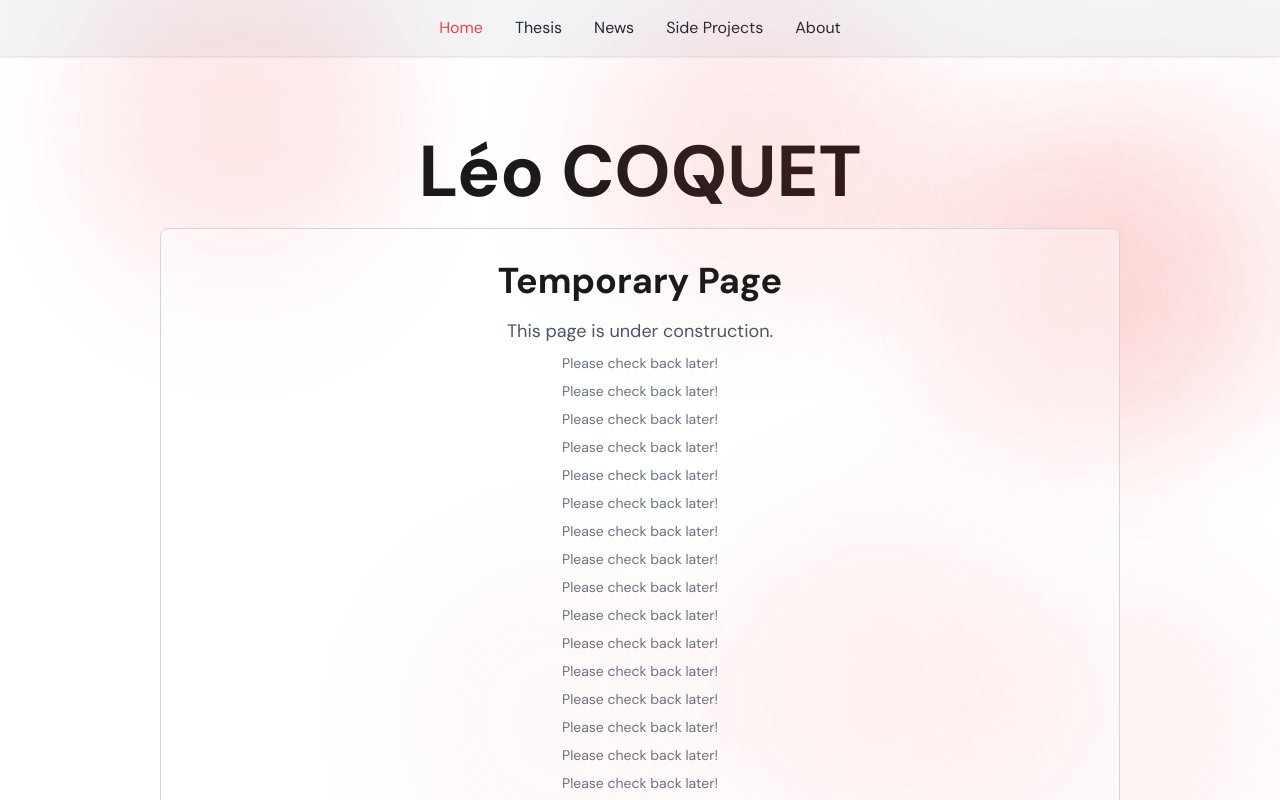
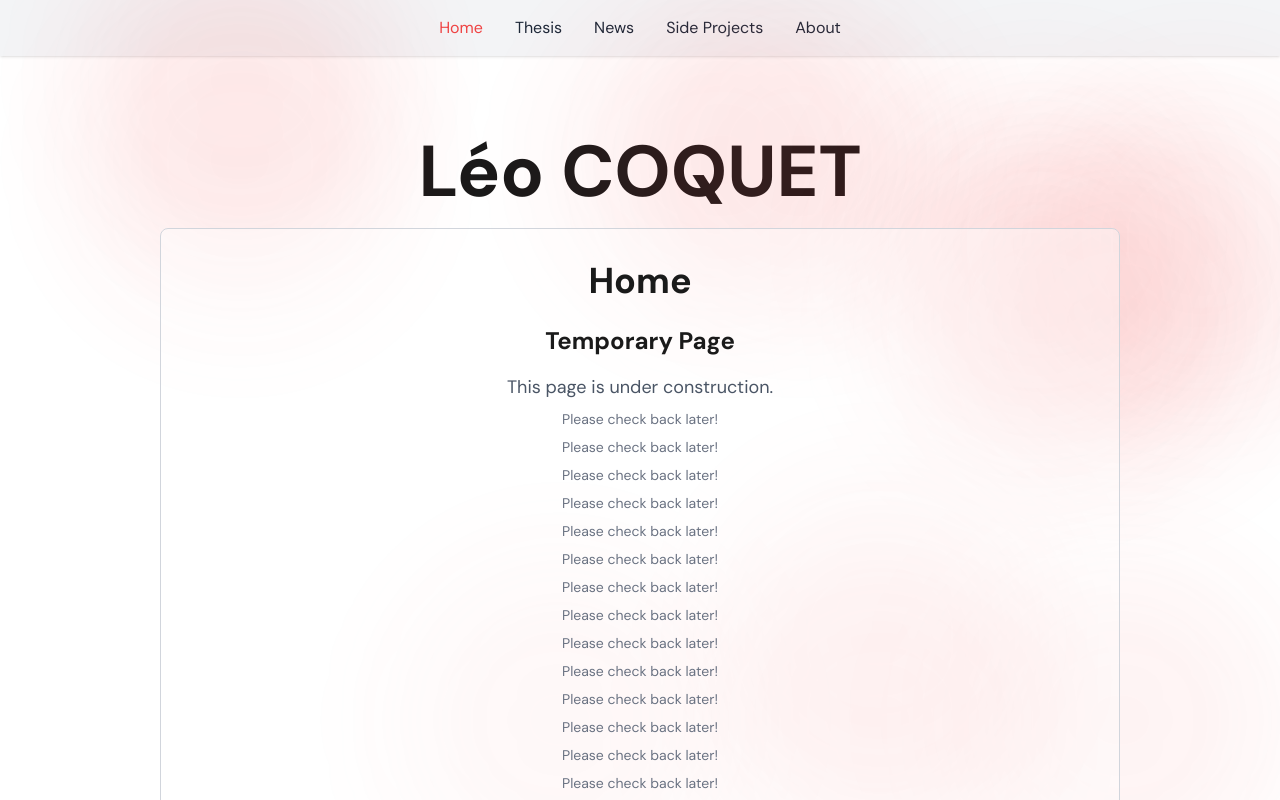
Before and after one commit to LCoquet/personal_website, a Next.js app: page / in a window 1280 px wide. Shown: the top 800 px of the page. Built offline with nearby package versions, Linux system fonts and the light colour scheme.

Commit message:
Added MainContainer to all pages and added h2 corresponding to the current page

```diff
--- a/app/components/MainContainer.tsx
+++ b/app/components/MainContainer.tsx
@@ -1,12 +1,21 @@
 'use client';
+
+import { usePathname } from "next/navigation";
+import { navLinks } from "@/app/constants/navLinks";
 
 type MainContainerProps = {
     children: React.ReactNode;
 }
 
 export default function MainContainer({children}: MainContainerProps ) {
+    const pathname = usePathname();
+    const current = navLinks.find(link => link.href === pathname);
+
     return (
         <div className="w-3/4 mx-auto bg-white/40 border border-gray-300 rounded-lg p-8 text-center relative z-10">
+            <h2 className="text-4xl font-bold mb-6">
+                {current?.label}
+            </h2>
             {children}
         </div>
     );
--- a/app/components/TempFiller.tsx
+++ b/app/components/TempFiller.tsx
@@ -5,7 +5,7 @@ import React from "react";
 export default function TempFiller() {
   return (
     <div className="flex flex-col items-center justify-center">
-      <h1 className="text-4xl font-bold mb-4">Temporary Page</h1>
+      <h1 className="text-2xl font-bold mb-4">Temporary Page</h1>
       <p className="text-lg text-gray-600">This page is under construction.</p>
       <p className="text-sm text-gray-500 mt-2">Please check back later!</p>
       <p className="text-sm text-gray-500 mt-2">Please check back later!</p>
--- a/app/components/TopMenu.tsx
+++ b/app/components/TopMenu.tsx
@@ -3,16 +3,10 @@
 import React from "react";
 import Link from "next/link";
 import { usePathname } from "next/navigation";
+import { navLinks } from "@/app/constants/navLinks";
 
 export default function TopMenu() {
     const pathname = usePathname();
-    const navLinks = [
-        { href: "/", label: "Home" },
-        { href: "/thesis", label: "Thesis" },
-        { href: "/news", label: "News" },
-        { href: "/side_projects", label: "Side Projects" },
-        { href: "/about", label: "About" },
-    ];
     const navItemClass = "hover:text-gray-400 dark:hover:text-gray-400 hover:underline transition-all underline-offset-4 duration-300 cursor-pointer";
 
     return (
--- /dev/null
+++ b/app/constants/navLinks.ts
@@ -0,0 +1,7 @@
+export const navLinks = [
+    { href: "/", label: "Home" },
+    { href: "/thesis", label: "Thesis" },
+    { href: "/news", label: "News" },
+    { href: "/side_projects", label: "Side Projects" },
+    { href: "/about", label: "About" },
+];
--- a/app/layout.tsx
+++ b/app/layout.tsx
@@ -6,6 +6,7 @@ import { createNoise2D } from "simplex-noise";
 import NoiseBackground from "./components/NoiseBackground";
 import Header from "./components/Header";
 import Footer from "./components/Footer";
+import MainContainer from "./components/MainContainer";
 
 const bebasNeue = Bebas_Neue({
   variable: "--font-bebas-neue",
@@ -46,7 +47,9 @@ export default function RootLayout({ children }: { children: React.ReactNode })
         {/* Main content */}
         <Header />
         <div className="mx-auto items-center justify-center w-full">
-          {children}
+          <MainContainer>
+            {children}
+          </MainContainer>
         </div>
         {/* Footer */}
         <Footer />
--- a/app/page.tsx
+++ b/app/page.tsx
@@ -7,9 +7,7 @@ import MainContainer from "./components/MainContainer";
 export default function Home() {
   return (
     <div>
-      <MainContainer>
       <TempFiller />
-      </MainContainer>
     </div>
   );
 }
```
